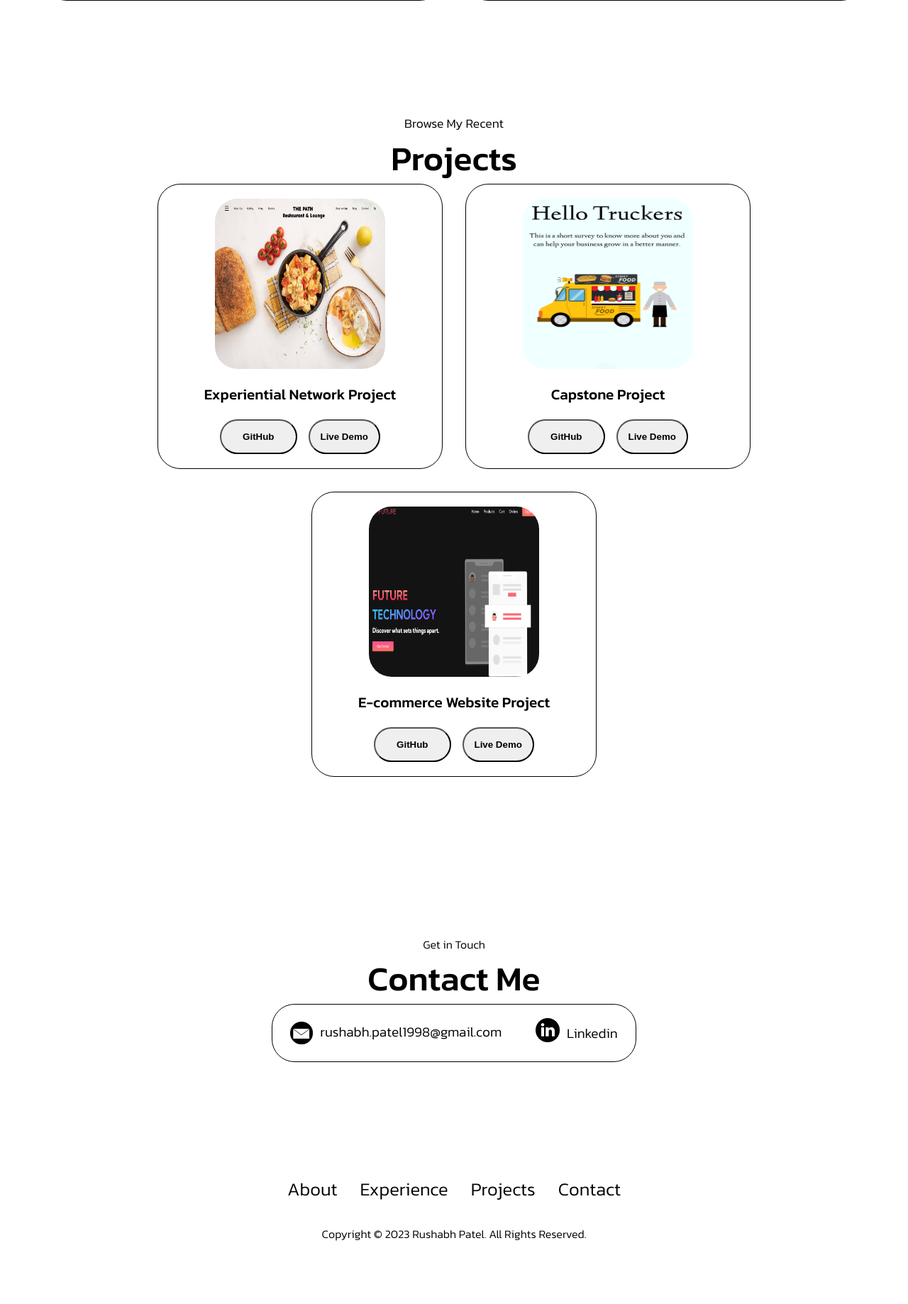
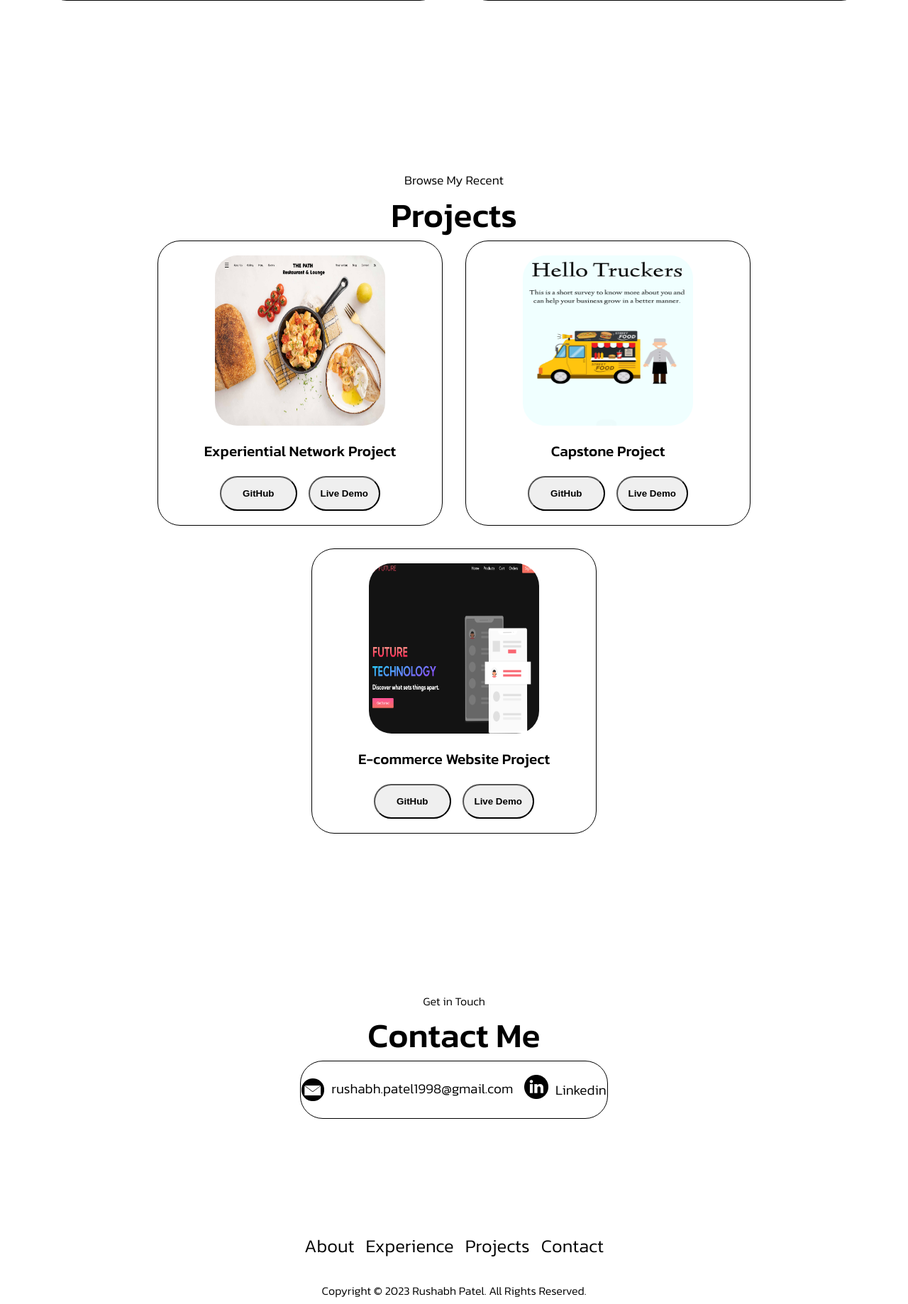
Before and after one commit to rush1998/Portfolio, a PHP site: page / in a window 1280 px wide. Shown: the part 1817-3655 px from the top of the page at 71% size. Before the commit the page ends 3566 px from the top, so only its background shows below. Run offline with PHP 8.4, Linux system fonts and the light colour scheme.

Commit message:
made it more resoinsive while editing footer and contact me section

```diff
--- a/index.css
+++ b/index.css
@@ -399,7 +399,7 @@ a{
     align-items: center;
     flex-wrap: wrap;
     gap: 2rem;
-    margin:0rem 2rem 10rem 2rem;
+    margin:0rem 2rem 15rem 2rem;
 }
 
 #experience-main-section-border1{
@@ -629,6 +629,18 @@ a{
     height: 2.1rem;
 }
 
+@media screen and (max-width:1300px){
+    #contact-me-inner{
+        gap: 1rem;
+    }
+
+    #contact-me-border{
+        width: 27rem;
+    }
+}
+
+
+/* Footer */
 #footer{
     display: flex;
     justify-content: center;
@@ -658,3 +670,10 @@ a{
     font-size: 1rem;
     margin-bottom: 3rem;
 }
+
+@media screen and (max-width:1300px){
+    #footer-ul{
+        gap: 1rem;
+    }
+
+}
```
